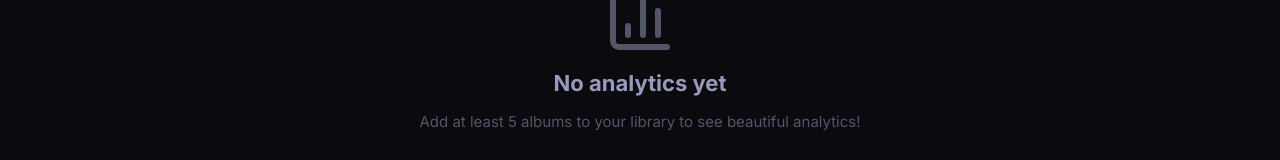
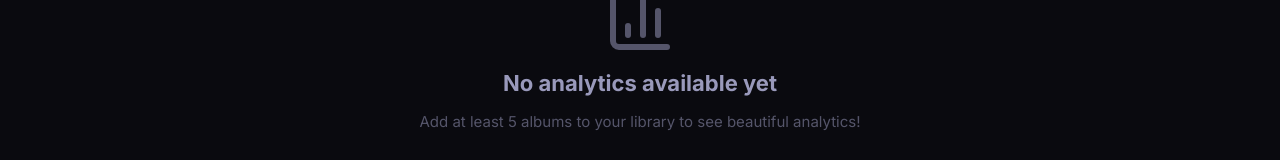
Before and after one commit to Aakash-Agrahari/music_system_ai_driven, a React (Vite) app in the folder frontend/: page /analytics in a window 1280 px wide. Shown: the part 194-354 px from the top of the page. Built offline with nearby package versions, Linux system fonts and the light colour scheme; sample sign-in values are in the browser's storage.

Commit message:
frontend chnage

```diff
--- a/frontend/src/pages/AnalyticsPage.jsx
+++ b/frontend/src/pages/AnalyticsPage.jsx
@@ -79,7 +79,7 @@ export default function AnalyticsPage() {
       <div className="container">
         <div className="empty-state" style={{ padding: '80px 20px', display: 'flex', flexDirection: 'column', alignItems: 'center', gap: 14 }}>
           <BarChart3 size={72} color="var(--text-muted)" />
-          <h2 style={{ fontSize: 22, color: 'var(--text-secondary)' }}>No analytics yet</h2>
+          <h2 style={{ fontSize: 22, color: 'var(--text-secondary)' }}>No analytics available yet</h2>
           <p style={{ color: 'var(--text-muted)' }}>Add at least 5 albums to your library to see beautiful analytics!</p>
         </div>
       </div>
```
